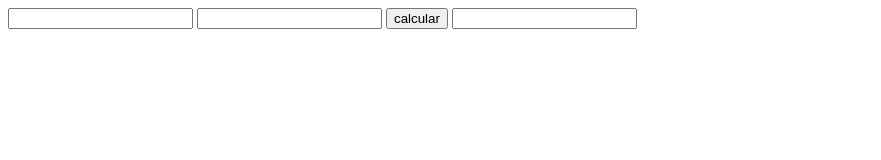
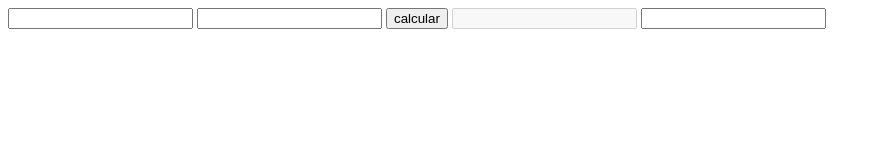
Before and after one commit to BRINAHH/22.02.24, a plain HTML site: page index.html in a window 1280 px wide. Shown: the whole page, without its empty margins (0-881 px from the left). Drawn offline with Linux system fonts and the light colour scheme.

Commit message:
Update index.html

```diff
--- a/index.html
+++ b/index.html
@@ -22,6 +22,7 @@
  <input type="1" id="numero1">
  <input type="2" id="numero2">
  <button onclick="calcular">calcular</button>
+    <input type="text" id="resultado" disabled/>
  <input type="desabilitado" id="resultado">
 </body>
 </html>
```
